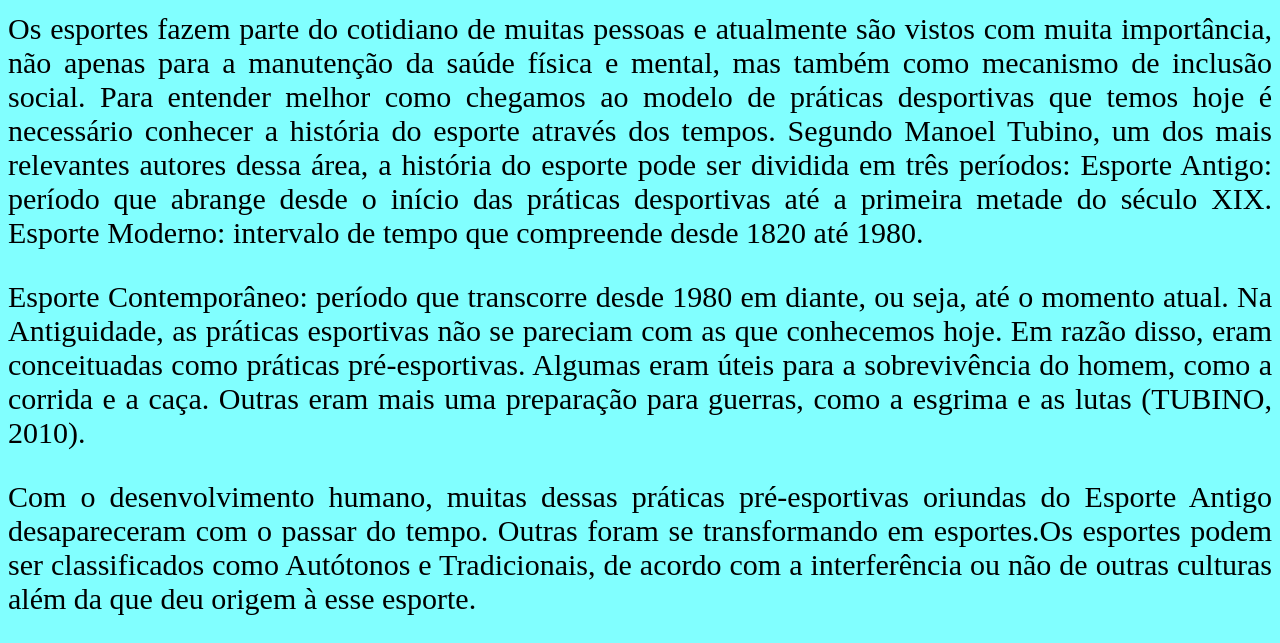
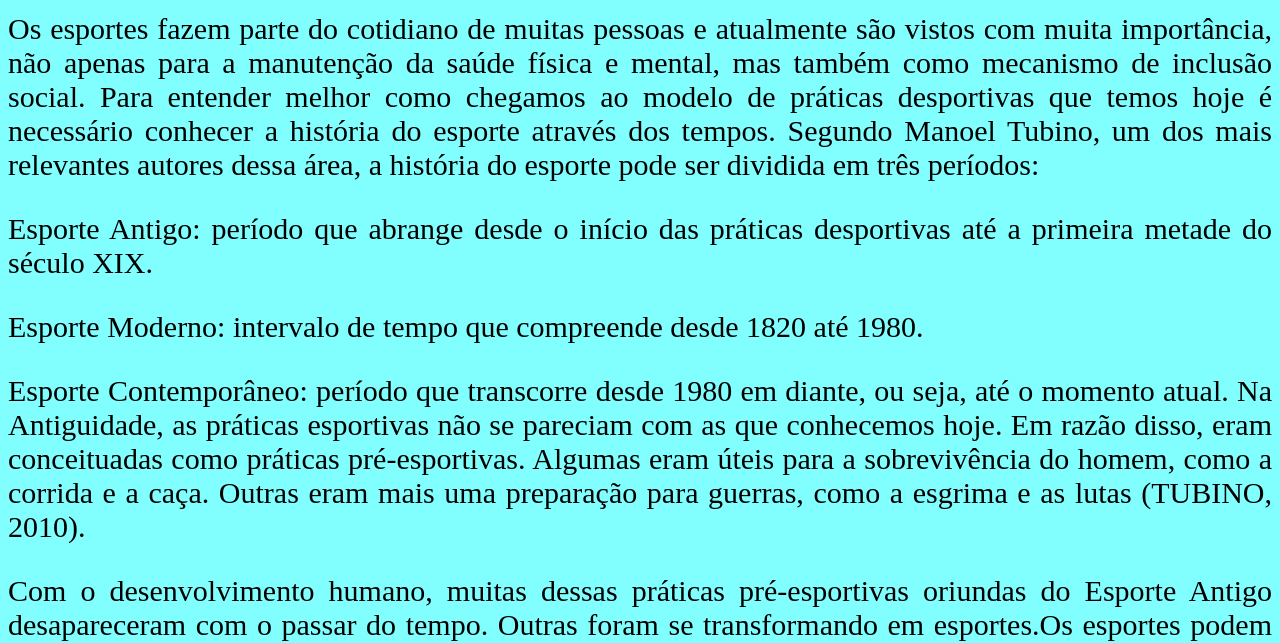
Before and after one commit to mariameiravieira/primeiroano2023, a plain HTML site: page index.html in a window 1280 px wide. Shown: the part 139-782 px from the top of the page. Drawn offline with Linux system fonts and the light colour scheme.

Commit message:
cabeçalho

```diff
--- a/index.html
+++ b/index.html
@@ -9,8 +9,8 @@
     <p>Os esportes fazem parte do cotidiano de muitas pessoas e atualmente são vistos com muita importância, não apenas para a manutenção da saúde física e mental, mas também como mecanismo de inclusão social.
   Para entender melhor como chegamos ao modelo de práticas desportivas que temos hoje é necessário conhecer a história do esporte através dos tempos.
  Segundo Manoel Tubino, um dos mais relevantes autores dessa área, a história do esporte pode ser dividida em três períodos:
- Esporte Antigo: período que abrange desde o início das práticas desportivas até a primeira metade do século XIX.
- Esporte Moderno: intervalo de tempo que compreende desde 1820 até 1980.</p>
+   <p>Esporte Antigo: período que abrange desde o início das práticas desportivas até a primeira metade do século XIX.</p>
+   <p>Esporte Moderno: intervalo de tempo que compreende desde 1820 até 1980.</p>
     <p>Esporte Contemporâneo: período que transcorre desde 1980 em diante, ou seja, até o momento atual.
  Na Antiguidade, as práticas esportivas não se pareciam com as que conhecemos hoje. Em razão disso, eram conceituadas como práticas pré-esportivas. Algumas eram úteis para a sobrevivência do homem, como a corrida e a caça.
  Outras eram mais uma preparação para guerras, como a esgrima e as lutas (TUBINO, 2010).</p>
```
